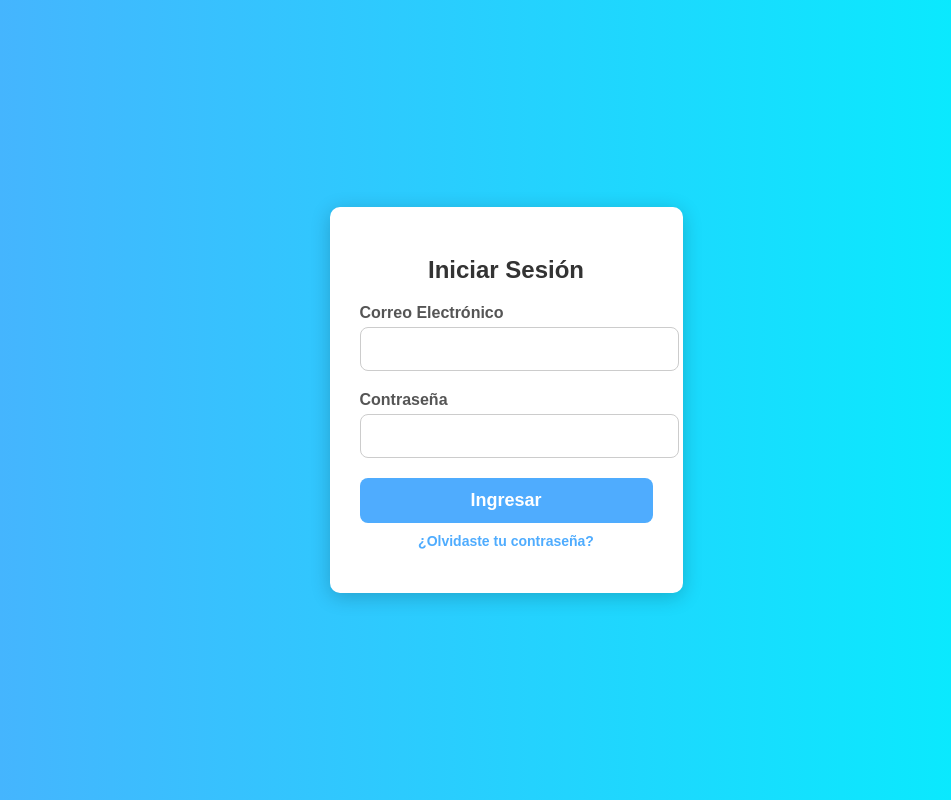
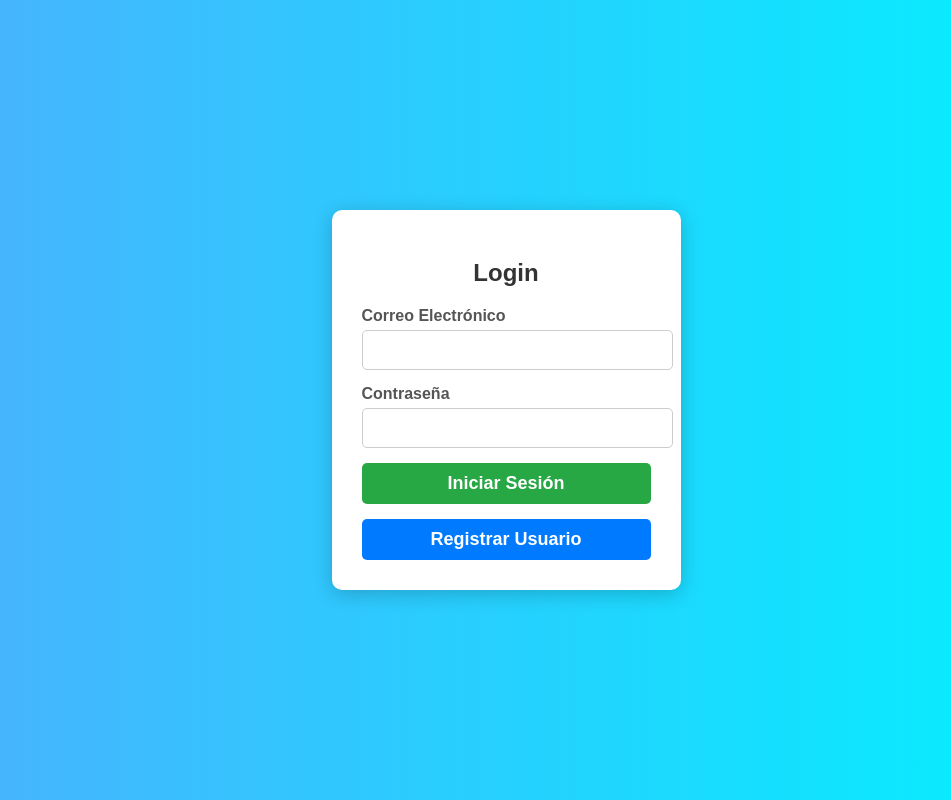
Before and after one commit to Fernand0Moreno/frontend-medical, a React (Create React App) app in the folder fro-react/: page / in a window 1280 px wide. Shown: the whole page, without its empty margins (164-1115 px from the left). Built offline with nearby package versions, Linux system fonts and the light colour scheme.

Commit message:
Registro de Usuarios
Se agrega el registro de los usuarios

```diff
--- a/fro-react/src/App.js
+++ b/fro-react/src/App.js
@@ -1,11 +1,23 @@
 // App.js
-import React from 'react';
+import React, { useState } from 'react';
 import Login from './components/Login';
+import UserManagement from './components/UserManagement/UserManagement'; // Importamos el componente de gestión de usuarios
 
 function App() {
+  const [showUserManagement, setShowUserManagement] = useState(false);
+
+  // Función para mostrar la página de gestión de usuarios
+  const handleShowUserManagement = () => {
+    setShowUserManagement(true);
+  };
+
   return (
     <div className="App">
-      <Login />
+      {showUserManagement ? (
+        <UserManagement /> // Si el estado es true, mostramos la página de gestión de usuarios
+      ) : (
+        <Login onRegisterClick={handleShowUserManagement} /> // Si no, mostramos la página de login
+      )}
     </div>
   );
 }
--- a/fro-react/src/components/Login.css
+++ b/fro-react/src/components/Login.css
@@ -69,6 +69,13 @@ body {
   background: #00c3ff;
 }
 
+.register-link {
+  text-align: center;
+  margin-top: 15px;
+}
+
+
+
 .forgot-password {
   margin-top: 10px;
   font-size: 14px;
@@ -83,3 +90,12 @@ body {
 .forgot-password a:hover {
   text-decoration: underline;
 }
+
+
+.register-link button {
+  background: #007bff;
+}
+
+.register-link button:hover {
+  background: #0056b3;
+}
--- a/fro-react/src/components/Login.js
+++ b/fro-react/src/components/Login.js
@@ -1,25 +1,26 @@
 // Login.js
 import React, { useState } from 'react';
-import './Login.css'; // Importamos los estilos
+import './Login.css';
 
-const Login = () => {
+const Login = ({ onRegisterClick }) => {
   const [email, setEmail] = useState('');
   const [password, setPassword] = useState('');
 
   const handleSubmit = (e) => {
     e.preventDefault();
-    alert(`Email: ${email}\nPassword: ${password}`);
+    // Aquí va la lógica de autenticación, por ahora solo mostramos el login
   };
 
   return (
     <div className="login-container">
-      <h2>Iniciar Sesión</h2>
+      <h2>Login</h2>
       <form onSubmit={handleSubmit}>
         <div className="input-group">
           <label htmlFor="email">Correo Electrónico</label>
           <input
             type="email"
             id="email"
+            name="email"
             value={email}
             onChange={(e) => setEmail(e.target.value)}
             required
@@ -30,16 +31,18 @@ const Login = () => {
           <input
             type="password"
             id="password"
+            name="password"
             value={password}
             onChange={(e) => setPassword(e.target.value)}
             required
           />
         </div>
-        <button type="submit">Ingresar</button>
-        <p className="forgot-password">
-          <a href="#">¿Olvidaste tu contraseña?</a>
-        </p>
+        <button type="submit">Iniciar Sesión</button>
       </form>
+
+      <div className="register-link">
+        <button onClick={onRegisterClick}>Registrar Usuario</button>
+      </div>
     </div>
   );
 };
--- /dev/null
+++ b/fro-react/src/components/UserManagement/UserManagement.css
@@ -0,0 +1,74 @@
+/* UserManagement.css */
+.user-management-container {
+  width: 100%;
+  max-width: 800px;
+  margin: 50px auto;
+  padding: 20px;
+  background: white;
+  border-radius: 8px;
+  box-shadow: 0px 4px 10px rgba(0, 0, 0, 0.1);
+}
+
+.user-management-container h2 {
+  margin-bottom: 20px;
+  color: #333;
+}
+
+.input-group {
+  margin-bottom: 15px;
+  text-align: left;
+}
+
+.input-group label {
+  display: block;
+  font-weight: bold;
+  margin-bottom: 5px;
+  color: #555;
+}
+
+.input-group input,
+.input-group select {
+  width: 100%;
+  padding: 10px;
+  border: 1px solid #ccc;
+  border-radius: 5px;
+  font-size: 16px;
+}
+
+button {
+  width: 100%;
+  padding: 10px;
+  background: #28a745;
+  border: none;
+  color: white;
+  font-size: 18px;
+  font-weight: bold;
+  cursor: pointer;
+  border-radius: 5px;
+  transition: background 0.3s;
+}
+
+button:hover {
+  background: #218838;
+}
+
+table {
+  width: 100%;
+  margin-top: 30px;
+  border-collapse: collapse;
+}
+
+table th,
+table td {
+  padding: 10px;
+  text-align: left;
+  border-bottom: 1px solid #ddd;
+}
+
+table th {
+  background-color: #f8f9fa;
+}
+
+table tr:hover {
+  background-color: #f1f1f1;
+}
--- /dev/null
+++ b/fro-react/src/components/UserManagement/UserManagement.js
@@ -0,0 +1,132 @@
+// UserManagement.js
+import React, { useState } from 'react';
+import './UserManagement.css';
+
+const UserManagement = () => {
+  const [userData, setUserData] = useState({
+    name: '',
+    address: '',
+    email: '',
+    phone: '',
+    role: 'paciente', // Por defecto asignamos 'paciente'
+  });
+
+  const [users, setUsers] = useState([]);
+
+  const handleChange = (e) => {
+    const { name, value } = e.target;
+    setUserData({
+      ...userData,
+      [name]: value,
+    });
+  };
+
+  const handleSubmit = (e) => {
+    e.preventDefault();
+
+    // Añadir el nuevo usuario a la lista de usuarios
+    setUsers([...users, userData]);
+
+    // Limpiar el formulario después de agregar el usuario
+    setUserData({
+      name: '',
+      address: '',
+      email: '',
+      phone: '',
+      role: 'paciente',
+    });
+  };
+
+  return (
+    <div className="user-management-container">
+      <h2>Gestión de Usuarios</h2>
+      <form onSubmit={handleSubmit}>
+        <div className="input-group">
+          <label htmlFor="name">Nombre Completo</label>
+          <input
+            type="text"
+            id="name"
+            name="name"
+            value={userData.name}
+            onChange={handleChange}
+            required
+          />
+        </div>
+        <div className="input-group">
+          <label htmlFor="address">Dirección</label>
+          <input
+            type="text"
+            id="address"
+            name="address"
+            value={userData.address}
+            onChange={handleChange}
+            required
+          />
+        </div>
+        <div className="input-group">
+          <label htmlFor="email">Correo Electrónico</label>
+          <input
+            type="email"
+            id="email"
+            name="email"
+            value={userData.email}
+            onChange={handleChange}
+            required
+          />
+        </div>
+        <div className="input-group">
+          <label htmlFor="phone">Teléfono</label>
+          <input
+            type="text"
+            id="phone"
+            name="phone"
+            value={userData.phone}
+            onChange={handleChange}
+            required
+          />
+        </div>
+        <div className="input-group">
+          <label htmlFor="role">Tipo de Usuario</label>
+          <select
+            id="role"
+            name="role"
+            value={userData.role}
+            onChange={handleChange}
+            required
+          >
+            <option value="paciente">Paciente</option>
+            <option value="medico">Médico</option>
+            <option value="administrativo">Administrativo</option>
+          </select>
+        </div>
+        <button type="submit">Crear Usuario</button>
+      </form>
+
+      <h3>Lista de Usuarios</h3>
+      <table>
+        <thead>
+          <tr>
+            <th>Nombre</th>
+            <th>Dirección</th>
+            <th>Email</th>
+            <th>Teléfono</th>
+            <th>Rol</th>
+          </tr>
+        </thead>
+        <tbody>
+          {users.map((user, index) => (
+            <tr key={index}>
+              <td>{user.name}</td>
+              <td>{user.address}</td>
+              <td>{user.email}</td>
+              <td>{user.phone}</td>
+              <td>{user.role}</td>
+            </tr>
+          ))}
+        </tbody>
+      </table>
+    </div>
+  );
+};
+
+export default UserManagement;
```
Also changed, not shown: fro-react/src/components/PrimerComponente.js (deleted, +0 -15 lines), fro-react/src/components/SegundoComponente.js (deleted, +0 -11 lines). Lines whose indentation alone changed are shown as unchanged.
